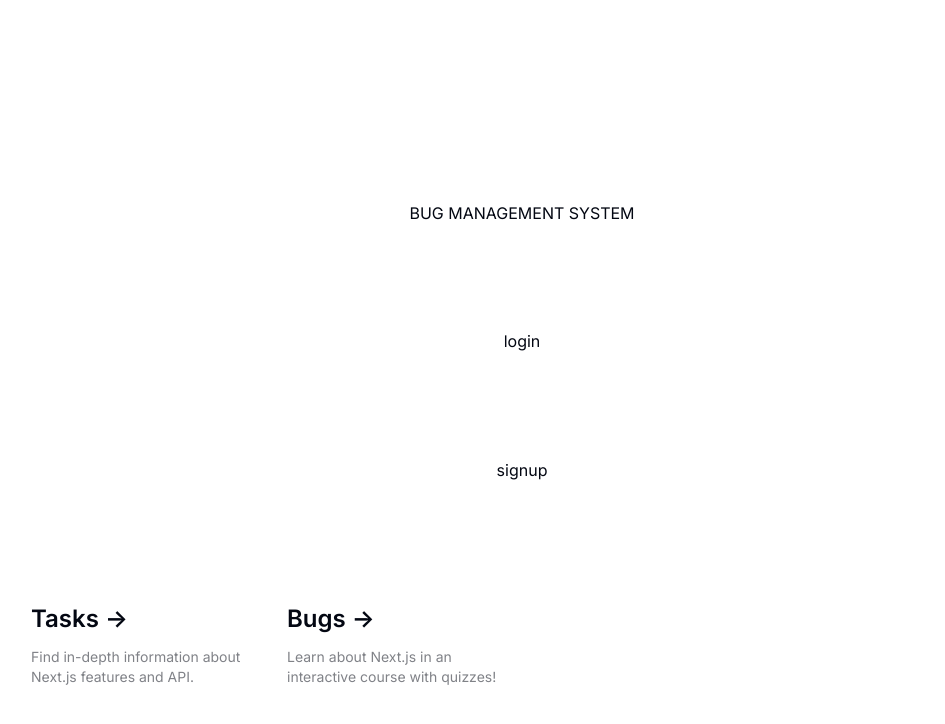
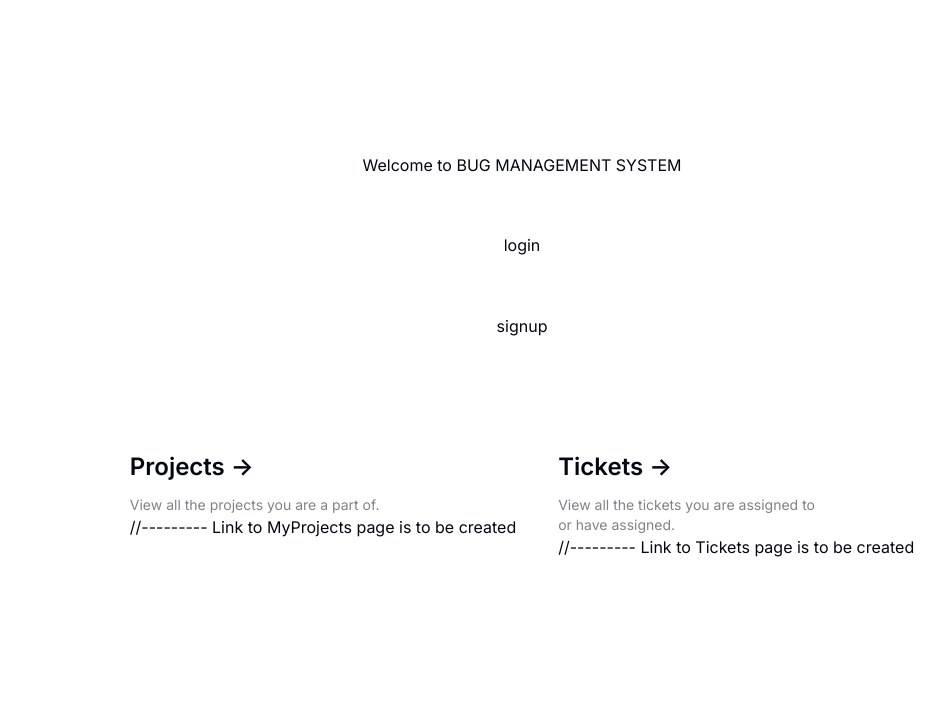
Before and after one commit to SupercoolKartik/Bug-Management-System---Client, a Next.js app: page / in a window 1280 px wide. Shown: the top 724 px of the page, without its empty margins (118-1063 px from the left). Built offline with nearby package versions, Linux system fonts and the light colour scheme.

Commit message:
Decorated the main page a little

```diff
--- a/app/page.tsx
+++ b/app/page.tsx
@@ -1,36 +1,44 @@
+"use client";
 import Image from "next/image";
 import Link from "next/link";
+import { useEffect } from "react";
 
 export default function Home() {
+  useEffect(() => {
+    console.log(localStorage.getItem("userId"));
+  }, []);
+
   return (
     <main className="flex min-h-screen flex-col items-center justify-between p-24">
       <div className="z-10 w-full max-w-5xl items-center justify-between font-mono text-sm lg:flex"></div>
-      BUG MANAGEMENT SYSTEM
+      Welcome to BUG MANAGEMENT SYSTEM
       <Link href="auth/login">login</Link>
       <Link href="auth/signup">signup</Link>
-      <div className="mb-32 grid text-center lg:mb-0 lg:w-full lg:max-w-5xl lg:grid-cols-4 lg:text-left">
+      <div className="mb-32 flex flex-col md:flex-row md:mt-10 mt-4">
         <div className="group rounded-lg border border-transparent px-5 py-4 transition-colors hover:border-gray-300 hover:bg-gray-100 hover:dark:border-neutral-700 hover:dark:bg-neutral-800/30">
           <h2 className="mb-3 text-2xl font-semibold">
-            Tasks{" "}
+            Projects{" "}
             <span className="inline-block transition-transform group-hover:translate-x-1 motion-reduce:transform-none">
               -&gt;
             </span>
           </h2>
           <p className="m-0 max-w-[30ch] text-sm opacity-50">
-            Find in-depth information about Next.js features and API.
+            View all the projects you are a part of.
           </p>
+          //--------- Link to MyProjects page is to be created
         </div>
 
         <div className="group rounded-lg border border-transparent px-5 py-4 transition-colors hover:border-gray-300 hover:bg-gray-100 hover:dark:border-neutral-700 hover:dark:bg-neutral-800/30">
           <h2 className="mb-3 text-2xl font-semibold">
-            Bugs{" "}
+            Tickets{" "}
             <span className="inline-block transition-transform group-hover:translate-x-1 motion-reduce:transform-none">
               -&gt;
             </span>
           </h2>
           <p className="m-0 max-w-[30ch] text-sm opacity-50">
-            Learn about Next.js in an interactive course with&nbsp;quizzes!
+            View all the tickets you are assigned to or have assigned.
           </p>
+          //--------- Link to Tickets page is to be created
         </div>
       </div>
     </main>
```
